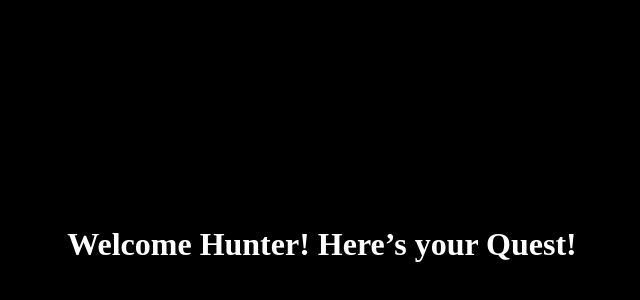
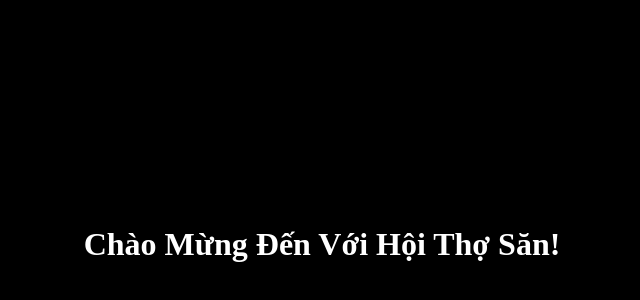
Before and after one commit to Arise-noone/solo-leveling-up, a plain HTML site: page quest.html in a window 1280 px wide. Shown: the part 164-464 px from the top of the page, without its empty margins (318-958 px from the left). Drawn offline with Linux system fonts and the light colour scheme.

Commit message:
quest.html

```diff
--- a/quest.html
+++ b/quest.html
@@ -5,6 +5,6 @@
   <title>Quest Page</title>
 </head>
 <body style="background: #000; color: #fff; display: flex; justify-content: center; align-items: center; height: 100vh;">
-  <h1>Welcome Hunter! Here’s your Quest!</h1>
+  <h1>Chào Mừng Đến Với Hội Thợ Săn!</h1>
 </body>
 </html>
```
